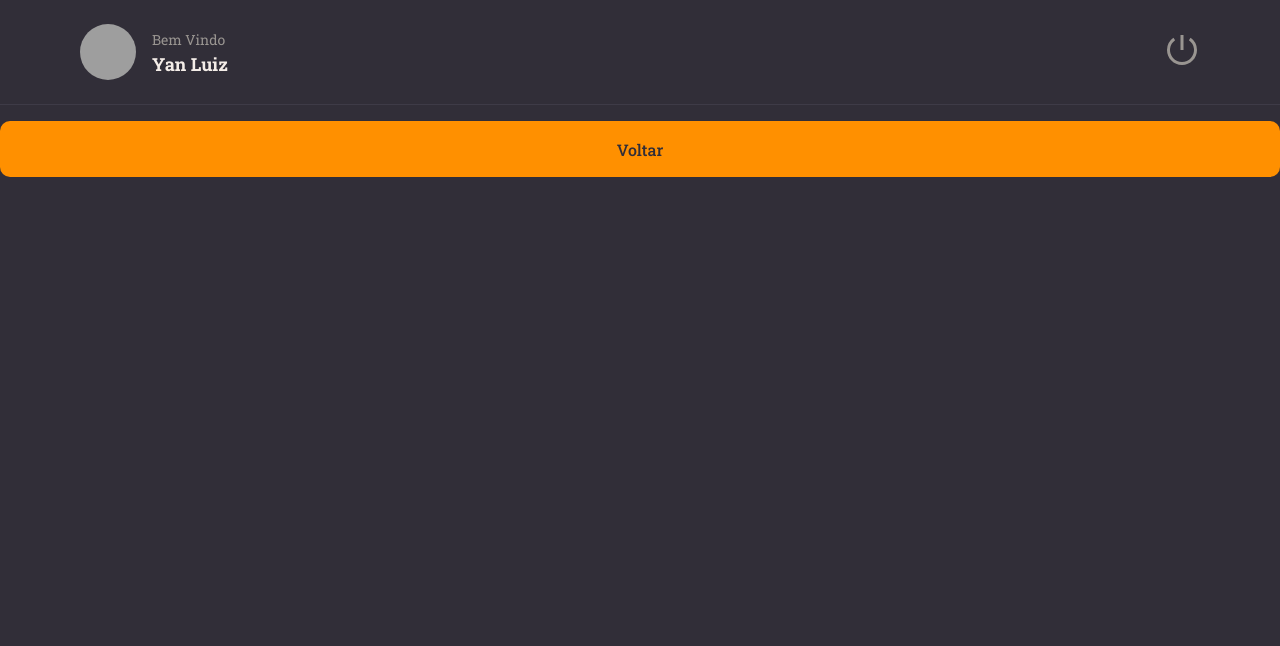
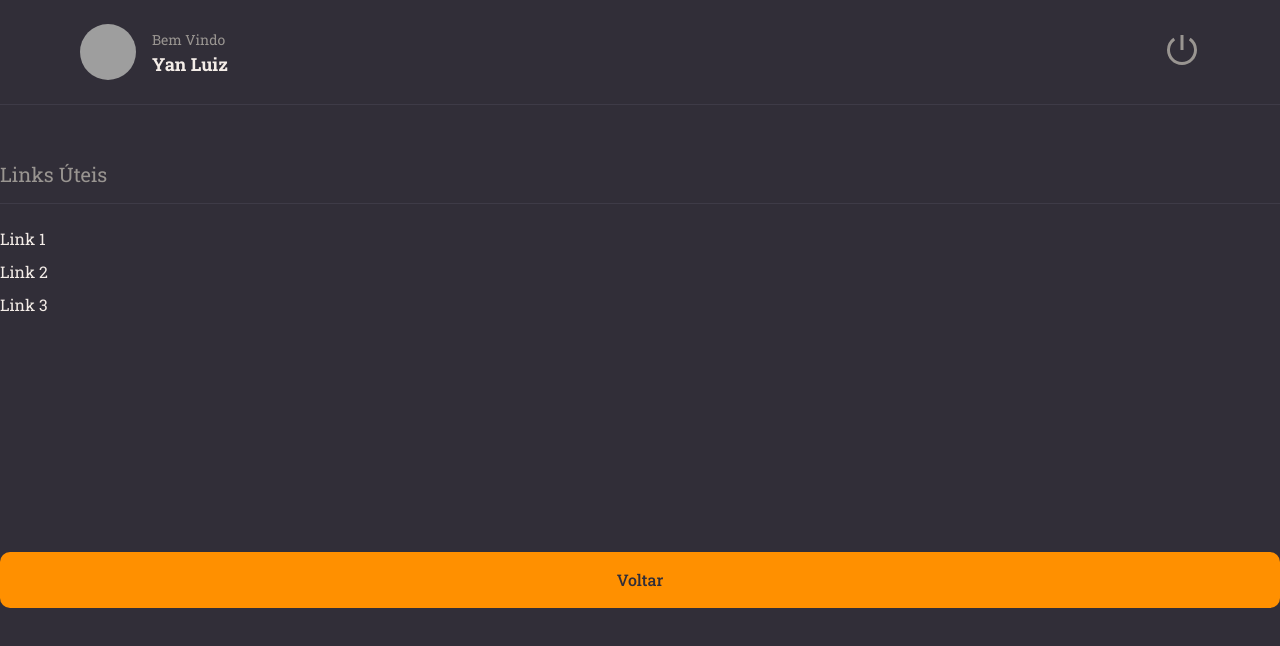
Before and after one commit to YanLuiz/Rocket-Notes, a React (Vite) app: page / in a window 1280 px wide. Shown: the top 646 px of the page. Built offline with nearby package versions, Linux system fonts and the light colour scheme; grey boxes are pictures that could not be loaded.

Commit message:
criando componente section

```diff
--- /dev/null
+++ b/src/components/Section/index.jsx
@@ -0,0 +1,12 @@
+import {Container} from './styles'
+
+export function Section( {title, children}) {
+    return(
+        <Container>
+            <h2>{title}</h2>
+            {children}
+
+
+        </Container>
+    )
+}
--- /dev/null
+++ b/src/components/Section/styles.js
@@ -0,0 +1,20 @@
+import styled from 'styled-components'
+
+export const Container = styled.section`
+    margin: 56px 0 28px;
+
+    > h2 {
+        border-bottom-width: 1px;
+        border-bottom-style: solid;
+        border-bottom-color: ${({ theme }) => theme.COLORS.BACKGROUND_700};
+        padding-bottom: 16px;
+        margin-bottom: 24px;
+
+
+        color: ${({ theme }) => theme.COLORS.GRAY_100};
+
+        font-size: 20px;
+        font-weight: 400;
+    }
+
+`
--- a/src/pages/Details/index.jsx
+++ b/src/pages/Details/index.jsx
@@ -1,10 +1,18 @@
-import { Container } from './styles.js'
+import { Container, Links } from './styles.js'
 import { Header } from '../../components/Header/index.jsx'
 import { Button } from '../../components/Button'
+import { Section } from '../../components/Section'
 export function Details() {
     return (
         <Container>
           <Header/>
+          <Section title="Links Úteis">
+            <Links>
+              <li><a href="https://aprovadoapp.com/"></a>Link 1</li>
+              <li><a href="https://aprovadoapp.com/"></a>Link 2</li>
+              <li><a href="https://aprovadoapp.com/"></a>Link 3</li>
+            </Links>
+          </Section>
           <Button title="Voltar"/>
         </Container>
 
--- a/src/pages/Details/styles.js
+++ b/src/pages/Details/styles.js
@@ -16,3 +16,20 @@ export const Container = styled.div`
 
 
 `
+
+
+export const Links = styled.ul`
+    list-style: none;
+
+    > li {
+        margin-top: 12px;
+
+
+        a {
+            color: ${({ theme }) => theme.COLORS.WHITE};
+
+        }
+
+    }
+
+`
```
